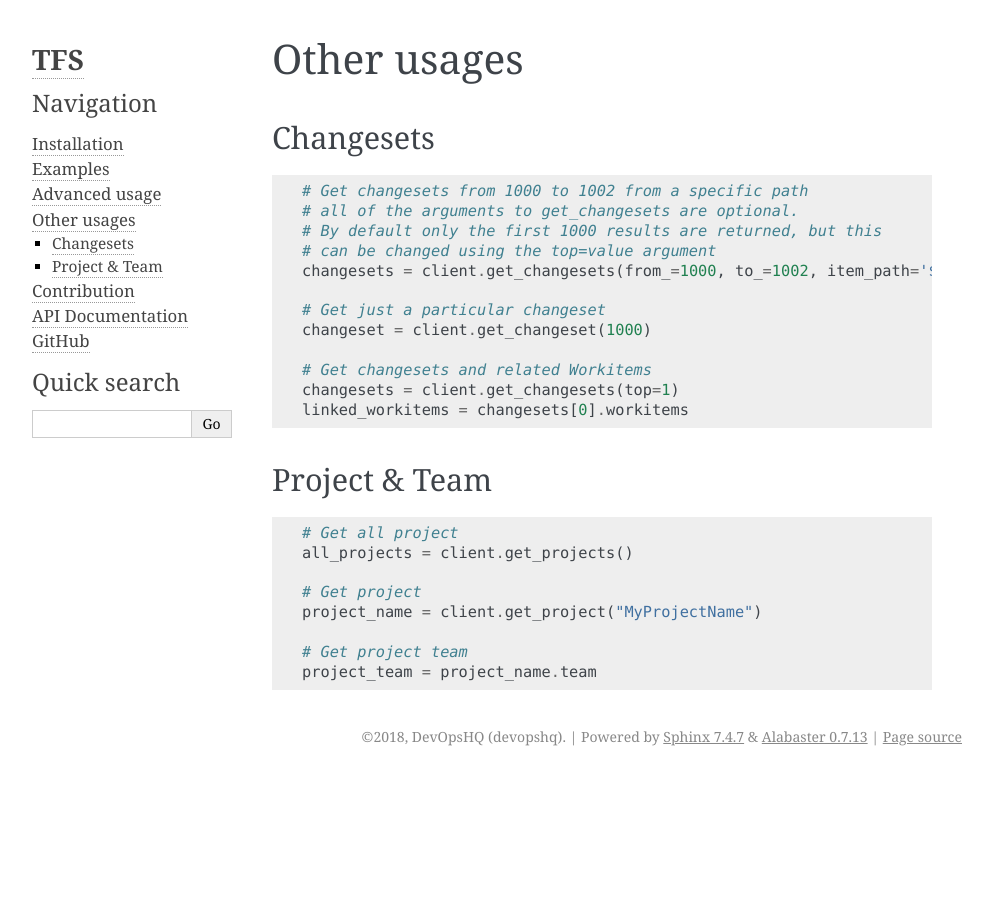
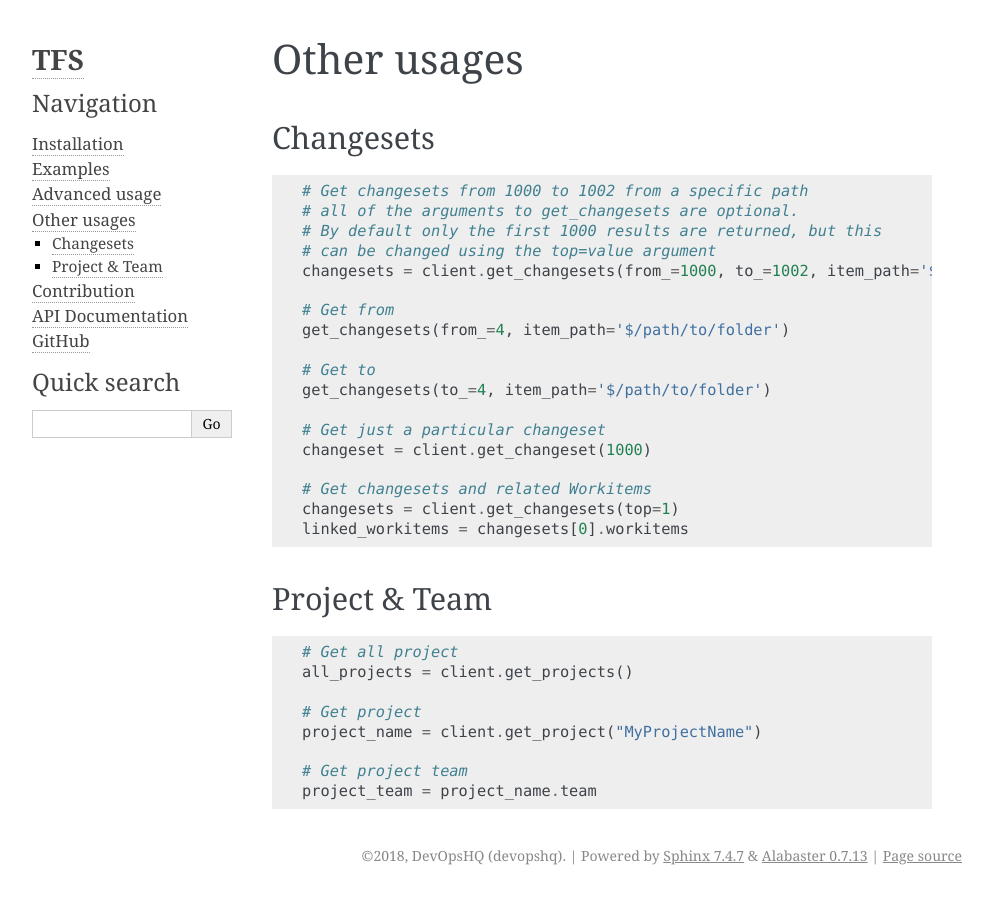
Before and after one commit to devopshq/tfs, a Sphinx documentation site: the page built from docs/others.rst, in a window 1280 px wide. Shown: the whole page, without its empty margins (148-1141 px from the left). Built offline with Sphinx 7.4.7, drawn with Linux system fonts in a browser that asks for light colours.

Commit message:
Update others.rst

```diff
--- a/docs/others.rst
+++ b/docs/others.rst
@@ -15,6 +15,12 @@ Changesets
     # By default only the first 1000 results are returned, but this
     # can be changed using the top=value argument
     changesets = client.get_changesets(from_=1000, to_=1002, item_path='$/path/to/folder')
+
+    # Get from
+    get_changesets(from_=4, item_path='$/path/to/folder')
+
+    # Get to
+    get_changesets(to_=4, item_path='$/path/to/folder')
 
     # Get just a particular changeset
     changeset = client.get_changeset(1000)
```
